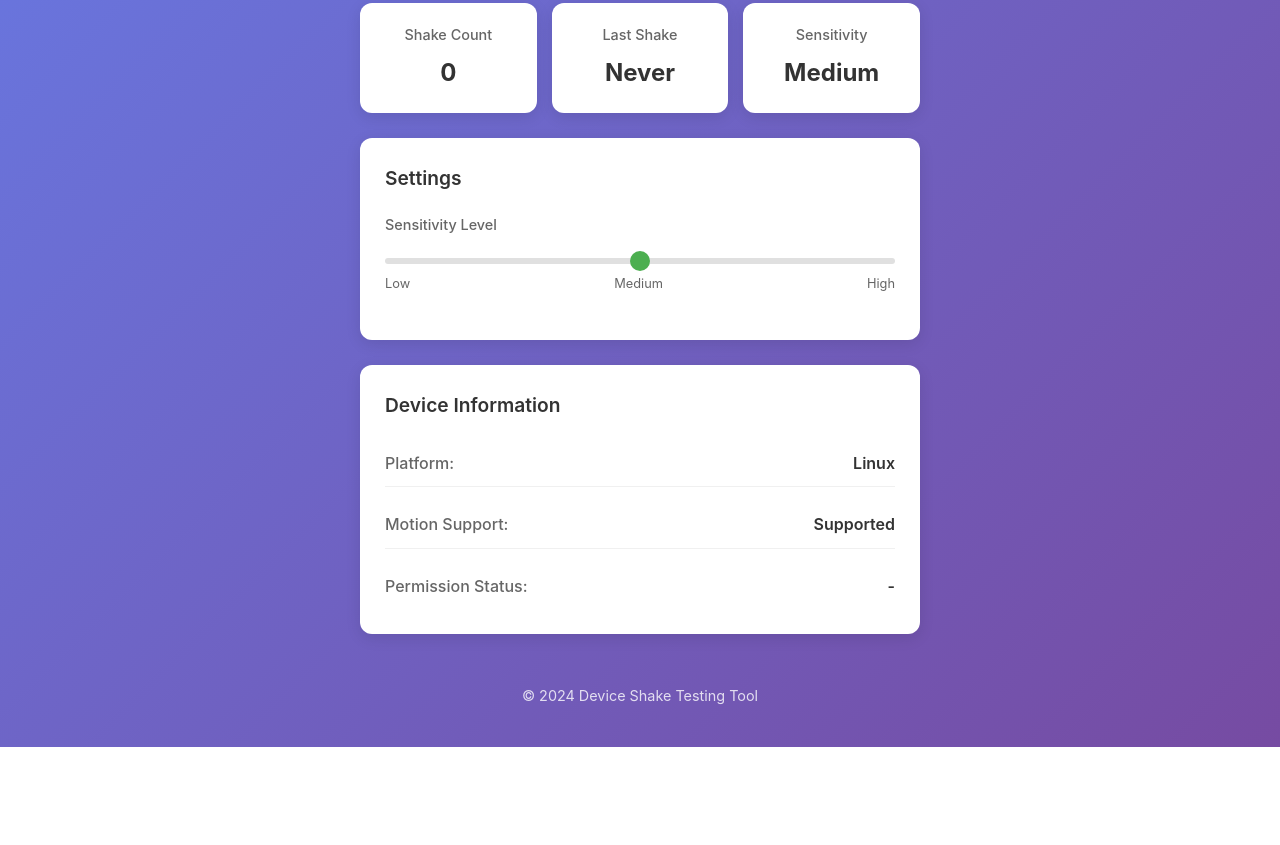
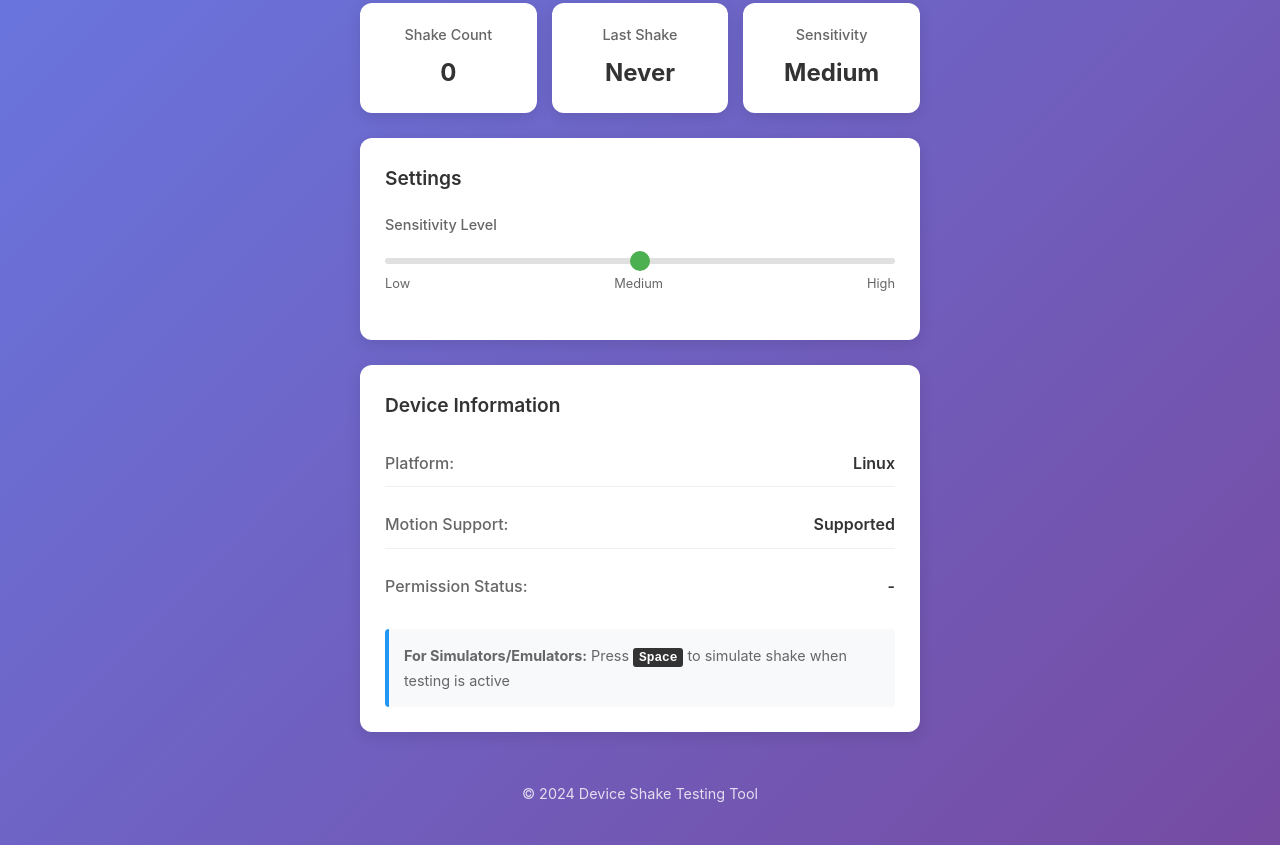
Before and after one commit to jerrypm/shake-testing, a plain HTML site: page index.html in a window 1280 px wide. Shown: the part 475-1320 px from the top of the page. Before the commit the page ends 1222 px from the top, so only its background shows below. Drawn offline with Linux system fonts and the light colour scheme.

Commit message:
update for support simulator

```diff
--- a/index.html
+++ b/index.html
@@ -71,6 +71,9 @@
                         <span class="info-value" id="permissionStatus">-</span>
                     </div>
                 </div>
+                <div class="simulator-note">
+                    <p><strong>For Simulators/Emulators:</strong> Press <kbd>Space</kbd> to simulate shake when testing is active</p>
+                </div>
             </div>
         </main>
 
--- a/script.js
+++ b/script.js
@@ -62,6 +62,15 @@ class ShakeDetector {
         this.elements.startBtn.addEventListener('click', () => this.toggleShakeDetection());
         this.elements.resetBtn.addEventListener('click', () => this.resetStats());
         this.elements.sensitivitySlider.addEventListener('input', (e) => this.updateSensitivity(e.target.value));
+
+        // Add keyboard simulation for testing in simulators
+        document.addEventListener('keydown', (e) => {
+            if (this.isActive && e.code === 'Space') {
+                e.preventDefault();
+                this.onShakeDetected();
+                console.log('Simulated shake via spacebar');
+            }
+        });
     }
 
     getSensitivityThreshold() {
--- a/styles.css
+++ b/styles.css
@@ -297,6 +297,30 @@ body {
     color: #333;
 }
 
+/* Simulator note */
+.simulator-note {
+    margin-top: 20px;
+    padding: 15px;
+    background: #f8f9fa;
+    border-left: 4px solid #2196F3;
+    border-radius: 4px;
+}
+
+.simulator-note p {
+    margin: 0;
+    font-size: 0.9rem;
+    color: #666;
+}
+
+.simulator-note kbd {
+    background: #333;
+    color: white;
+    padding: 2px 6px;
+    border-radius: 3px;
+    font-size: 0.8rem;
+    font-weight: bold;
+}
+
 /* Footer */
 .footer {
     text-align: center;
```
